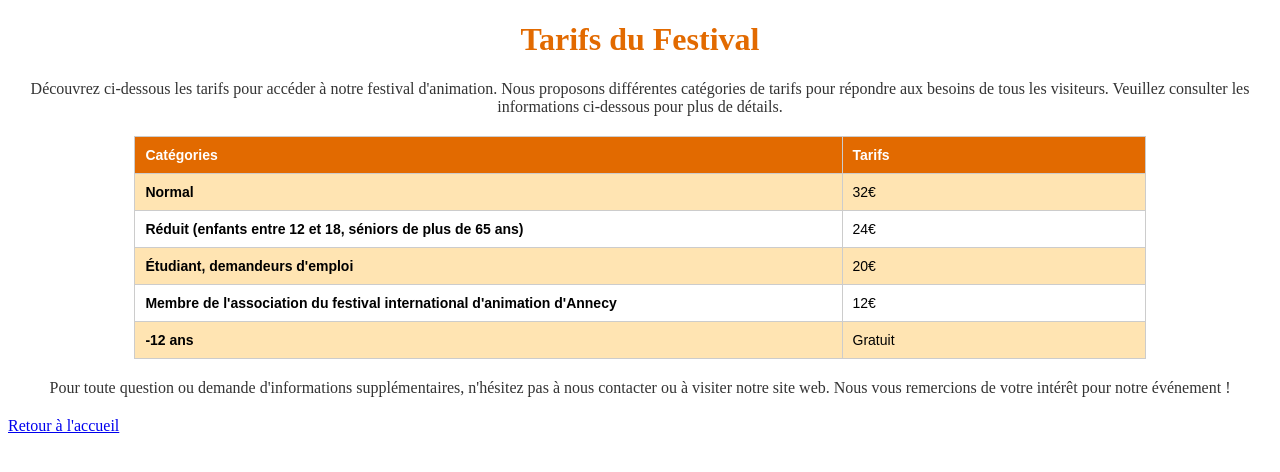
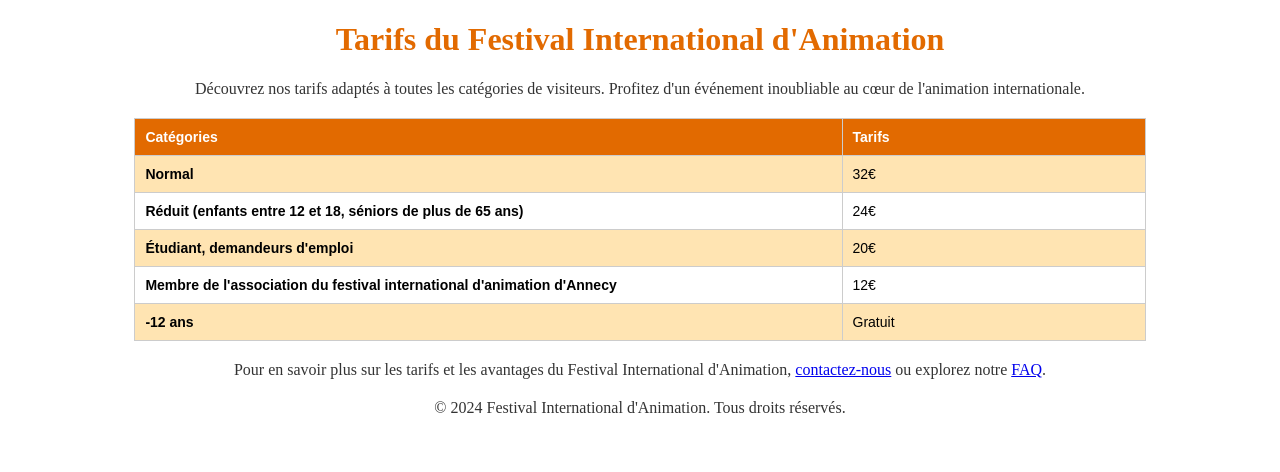
Before and after one commit to maxervj/Projet-Picasso, a plain HTML site: page tarifs.html in a window 1280 px wide. Drawn offline with Linux system fonts and the light colour scheme.

Commit message:
Add files via upload

```diff
--- a/tarifs.html
+++ b/tarifs.html
@@ -3,7 +3,8 @@
 <head>
     <meta charset="UTF-8">
     <meta name="viewport" content="width=device-width, initial-scale=1.0">
-    <title>Tarifs du Festival</title>
+    <meta name="description" content="Découvrez les tarifs du Festival International d'Animation. Des options pour tous : tarifs normaux, réduits, étudiants et plus. Rejoignez-nous !">
+    <title>Tarifs du Festival International d'Animation - Options pour Tous</title>
     <style>
         table {
             width: 80%; /* Largeur du tableau */
@@ -44,9 +45,13 @@
     </style>
 </head>
 <body>
-    <h1>Tarifs du Festival</h1>
-    <p>Découvrez ci-dessous les tarifs pour accéder à notre festival d'animation. Nous proposons différentes catégories de tarifs pour répondre aux besoins de tous les visiteurs. Veuillez consulter les informations ci-dessous pour plus de détails.</p>
+    <header>
+        <h1>Tarifs du Festival International d'Animation</h1>
+        <p>Découvrez nos tarifs adaptés à toutes les catégories de visiteurs. Profitez d'un événement inoubliable au cœur de l'animation internationale.</p>
+    </header>
 
+    <main>
+        <section>
             <table>
                 <thead>
                     <tr>
@@ -77,14 +82,15 @@
                     </tr>
                 </tbody>
             </table>
+        </section>
 
+        <section>
+            <p>Pour en savoir plus sur les tarifs et les avantages du Festival International d'Animation, <a href="/contact">contactez-nous</a> ou explorez notre <a href="/faq">FAQ</a>.</p>
+        </section>
+    </main>
 
-    <p>Pour toute question ou demande d'informations supplémentaires,
-        n'hésitez pas à nous contacter ou à visiter notre site web.
-        Nous vous remercions de votre intérêt pour notre événement !</p>
-
-        <footer class="text-center py-3 bg-light">
-        <a href="index.html" class="btn btn-secondary">Retour à l'accueil</a>
+    <footer>
+        <p>&copy; 2024 Festival International d'Animation. Tous droits réservés.</p>
     </footer>
 </body>
 </html>
```
Lines whose indentation alone changed are shown as unchanged.
